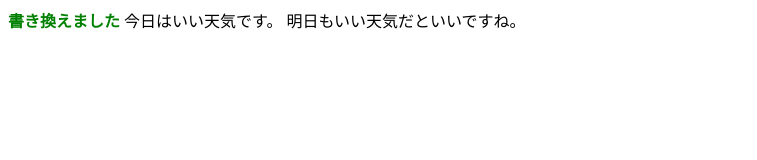
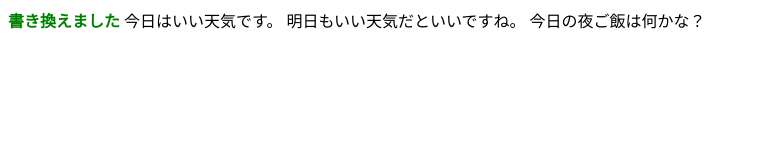
Before and after one commit to 251205017-sys/20260511-git-workshop, a plain HTML site: page index.html in a window 1280 px wide. Shown: the whole page, without its empty margins (0-757 px from the left). Drawn offline with Linux system fonts and the light colour scheme.

Commit message:
Update index.html
内容を追加しました。

```diff
--- a/index.html
+++ b/index.html
@@ -8,5 +8,6 @@
     <strong style="color:green">書き換えました</strong>
     今日はいい天気です。
     明日もいい天気だといいですね。
+    今日の夜ご飯は何かな？
   </body>
 </html>
```
